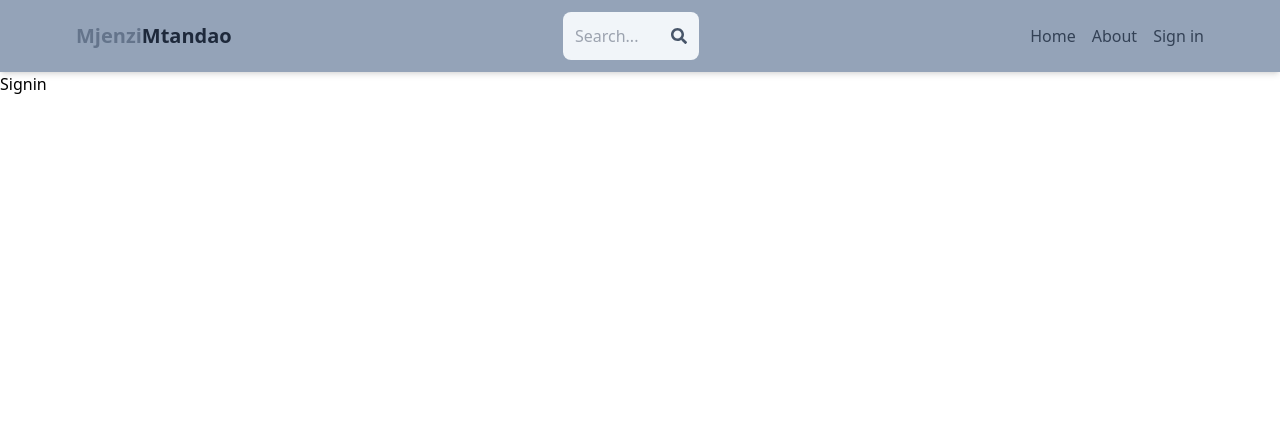
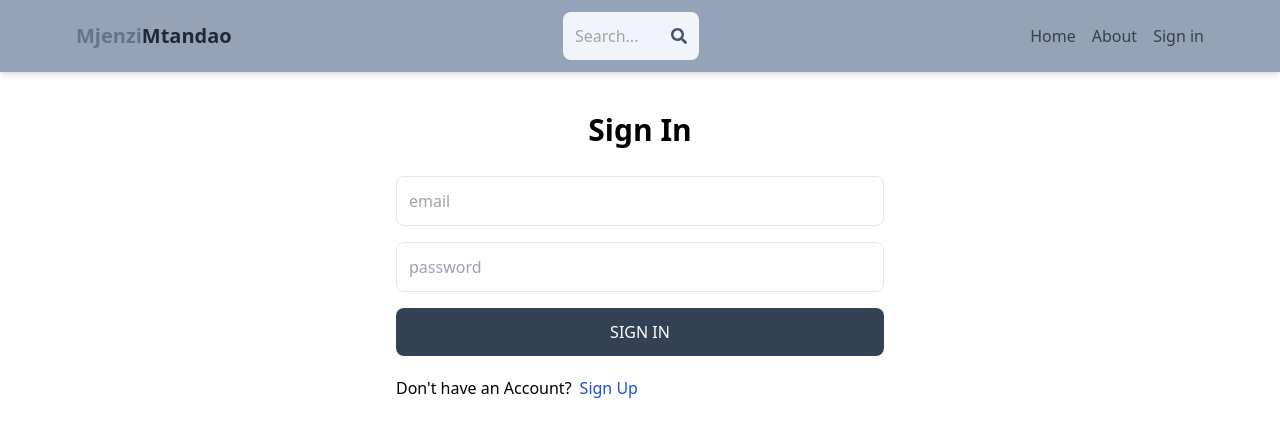
Before and after one commit to SantanderFerrari/mern-estate, a React (Vite) app: page /signin in a window 1280 px wide. Shown: the top 436 px of the page. Built offline with nearby package versions, Linux system fonts and the light colour scheme.

Commit message:
complete sign in functionality

```diff
--- a/src/pages/Signin.jsx
+++ b/src/pages/Signin.jsx
@@ -1,7 +1,76 @@
-import React from 'react'
+import { useState } from 'react';
+import { Await, Link, useNavigate } from 'react-router-dom';
+
 
 export default function Signin() {
+    const [formData, setFormData] = useState({});
+    const [error, setError] = useState(null);
+    const [loading, setLoading] = useState(false);
+    const navigate = useNavigate();
+    const handleChange = (e) => {
+        setFormData(
+            {
+                ...formData,
+                [e.target.id]: e.target.value,
+            }
+        );
+    };
+    const handleSubmit = async (e) => {
+        e.preventDefault();
+        try {
+            setLoading(true);
+            const res = await fetch('/api/auth/signin',
+                {
+                    method: 'POST',
+                    headers: {
+                        'Content-Type': 'application/json',
+                    },
+                    body: JSON.stringify(formData),
+                }
+            );
+            const data = await res.json();
+            if (data.success === false) {
+                setLoading(false);
+                setError(data.message);
+                return;
+            };
+            setLoading(false);
+            console.log(data);
+            setError(null);
+            navigate('/');
+        } catch (error) {
+            setLoading(false);
+            setError(error.message);
+        }
+
+    };
+    console.log(formData);
     return (
-        <div>Signin</div>
+        <div className='p-3 max-w-lg mx-auto'>
+            <h1 className='text-3xl text-center font-semibold my-7'>
+                Sign In
+            </h1>
+            <form onSubmit={handleSubmit} className='flex flex-col gap-4'>
+
+                <input type="email" placeholder="email"
+                    className='border p-3 rounded-lg' id='email' required
+                    onChange={handleChange} />
+                <input type="password" placeholder="password"
+                    className='border p-3 rounded-lg' id='password' required
+                    onChange={handleChange} />
+                <button disabled={loading} className='bg-slate-700 text-white p-3
+                rounded-lg uppercase hover:opacity-75
+                disabled:opacity-80'>
+                    {loading ? 'Getting you signed in...' : 'Sign In'}
+                </button>
+            </form>
+            <div className='flex gap-2 mt-5'>
+                <p>Don't have an Account?</p>
+                <Link to={"/Signup"}>
+                    <span className='text-blue-700'>Sign Up</span>
+                </Link>
+            </div>
+            {error && <p className='text-red-700 mt-5'>{error}</p>}
+        </div >
     )
 }
```
